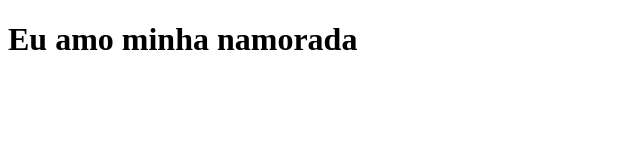
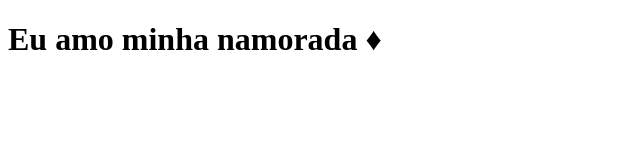
Before and after one commit to joaoskdev/pulse-sync, a Next.js app: page / in a window 1280 px wide. Shown: the top 160 px of the page, without its empty margins (0-640 px from the left). Built offline with nearby package versions, Linux system fonts and the light colour scheme.

Commit message:
Nova frase

```diff
--- a/pages/index.js
+++ b/pages/index.js
@@ -1,5 +1,5 @@
 function Home() {
-    return <h1>Eu amo minha namorada </h1>
+    return <h1>Eu amo minha namorada ♦ </h1>
 }
 
 export default Home;
```
